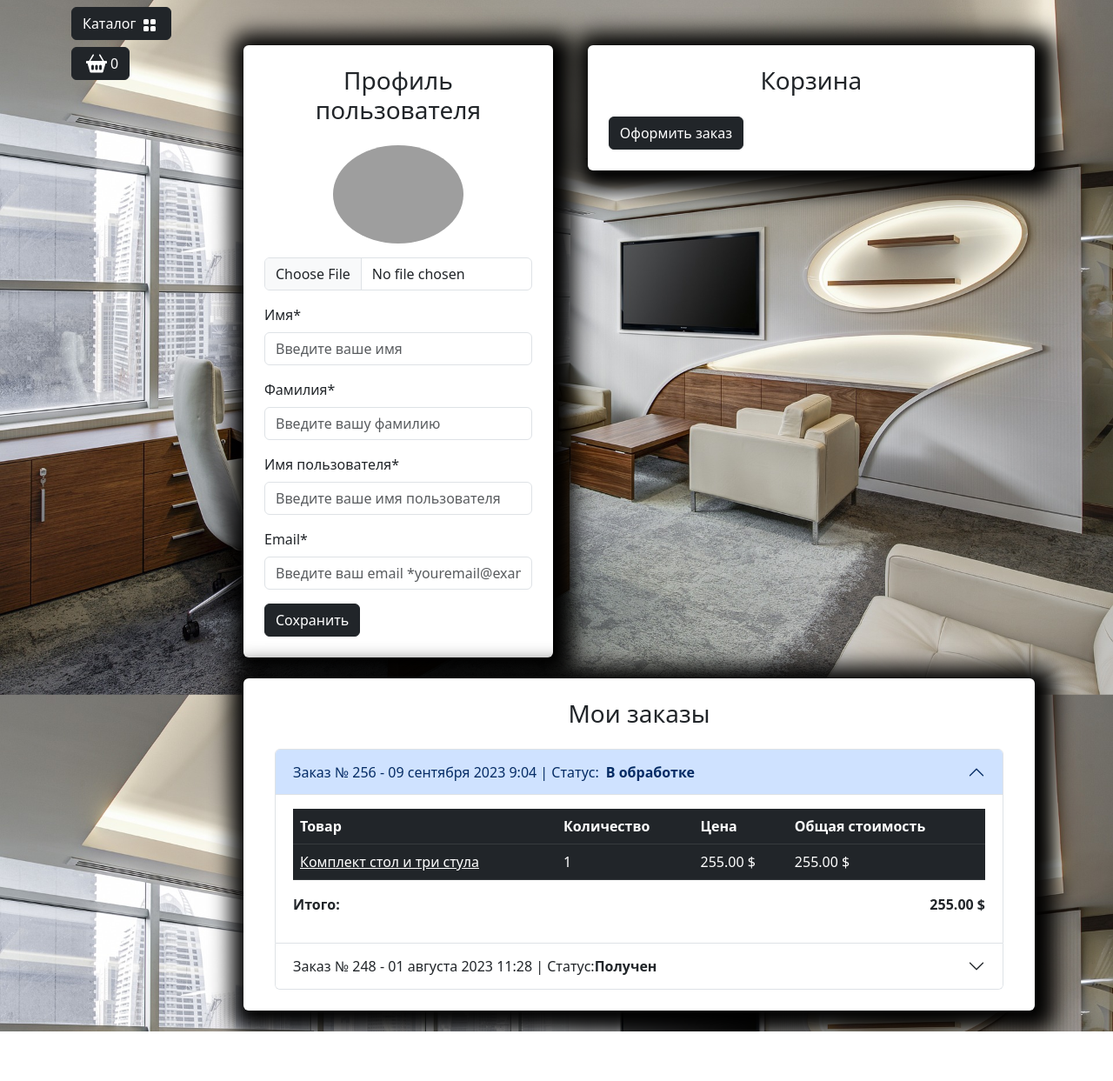
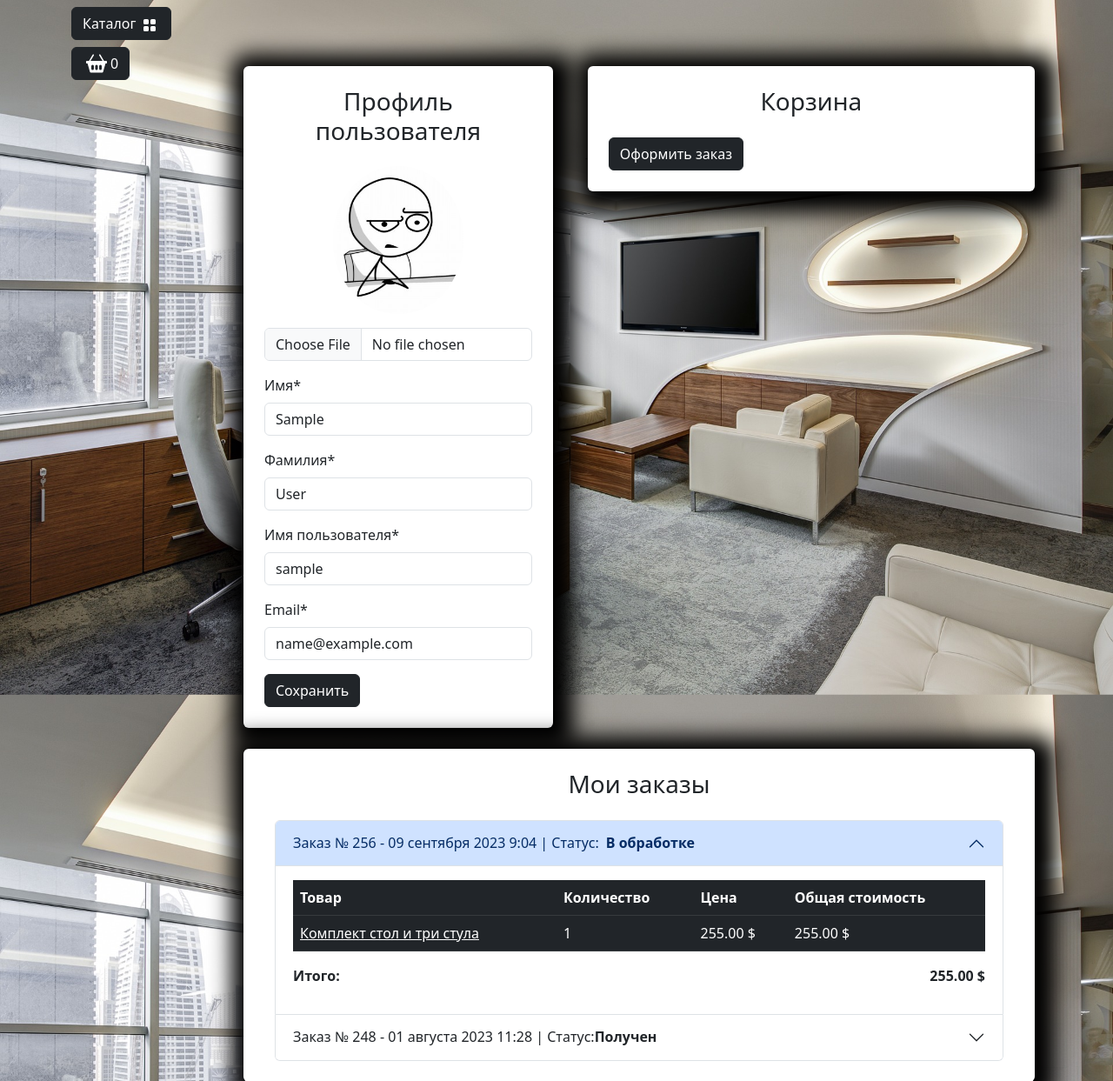
Before and after one commit to ZeRcooI/FurnitureStore, a Django app: page /user/profile/ in a window 1280 px wide. Shown: the part 56-1299 px from the top of the page at 87% size. Before the commit the page ends 1242 px from the top, so only its background shows below. Run offline with Django 5.2, Linux system fonts and the light colour scheme; the visitor is signed in with stand-in values (Sample User, id 1); data comes from the database, SQL or seed files in the repository; some libraries are stand-ins or nearby versions; grey boxes are pictures that could not be loaded.

Commit message:
Закончили с профилем

```diff
--- a/templates/includes/notifications.html
+++ b/templates/includes/notifications.html
@@ -12,3 +12,33 @@
   </div>
 </div>
 {% endif %}
+
+<div class="container mt-4">
+  <div class="row justify-content-center">
+    <div class="col-md-6">
+      {% if messages %}
+      {% for message in messages %}
+      {% if message.tags == 'success' %}
+      <div id="notification"
+           class="position-fixed start-50 translate-middle-x z-3 alert alert-success fade show custom-shadow"
+           role="alert">
+        {{ message }}
+      </div>
+      {% endif %}
+      {% if message.tags == 'warning' %}
+      <div id="notification"
+           class="position-fixed start-50 translate-middle-x z-3 alert alert-danger fade show custom-shadow"
+           role="alert">
+        {{ message }}
+      </div>
+      {% endif %}
+      {% endfor %}
+      {% else %}
+      <div id="jq-notification"
+           class="position-fixed start-50 translate-middle-x z-3 alert alert-success fade show custom-shadow"
+           style="display: none;" role="alert">
+      </div>
+      {% endif %}
+    </div>
+  </div>
+</div>
--- a/users/forms.py
+++ b/users/forms.py
@@ -1,5 +1,5 @@
 from django import forms
-from django.contrib.auth.forms import AuthenticationForm, UserCreationForm
+from django.contrib.auth.forms import AuthenticationForm, UserCreationForm, UserChangeForm
 
 from users.models import User
 
@@ -44,3 +44,21 @@ class UserRegistrationForm(UserCreationForm):
     email = forms.CharField()
     password1 = forms.CharField()
     password2 = forms.CharField()
+
+
+class ProfileForm(UserChangeForm):
+    class Meta:
+        model = User
+        fields = (
+            'image',
+            'first_name',
+            'last_name',
+            'username',
+            'email',
+        )
+
+    image = forms.ImageField(required=False)
+    first_name = forms.CharField()
+    last_name = forms.CharField()
+    username = forms.CharField()
+    email = forms.CharField()
--- a/users/templates/users/profile.html
+++ b/users/templates/users/profile.html
@@ -9,35 +9,69 @@
       <div class="col-md-5">
         <div class=" bg-white p-4 mb-4 mx-2 rounded custom-shadow">
           <h3 class="text-center mb-4">Профиль пользователя</h3>
-          <form>
+          <form action="{% url 'user:profile' %}" method="post" enctype="multipart/form-data">
+            {% csrf_token %}
             <div class="row">
               <div class="col-md-12 mb-3 text-center">
-                <img src="{% static 'deps/icons/baseavatar.jpg' %}"
+                {% if user.image %}
+                <img src="{{ user.image.url }}"
                      alt="Аватар пользователя" class="img-fluid rounded-circle"
                      style="max-width: 150px;">
-                <input type="file" class="form-control mt-3" id="avatar"
+                {% else %}
+                <img src="{% static 'deps/images/baseavatar.jpg' %}"
+                     alt="Аватар пользователя" class="img-fluid rounded-circle"
+                     style="max-width: 150px;">
+                {% endif %}
+                <input type="file" class="form-control mt-3" id="id_image"
+                       name="image"
                        accept="image/*">
+                {% if form.image.errors %}
+                <div class="alert alert-danger alert-dismissible fade show">{{ form.image.errors }}</div>
+                {% endif %}
               </div>
               <div class="col-md-12 mb-3">
-                <label for="firstName" class="form-label">Имя*</label>
-                <input type="text" class="form-control" id="firstName"
-                       placeholder="Введите ваше имя" value="" required>
+                <label for="id_first_name" class="form-label">Имя*</label>
+                <input type="text" class="form-control" id="id_first_name"
+                       name="first_name"
+                       placeholder="Введите ваше имя"
+                       value="{{ form.first_name.value }}"
+                       required>
+                {% if form.first_name.errors %}
+                <div class="alert alert-danger alert-dismissible fade show">{{ form.first_name.errors }}</div>
+                {% endif %}
               </div>
               <div class="col-md-12 mb-3">
-                <label for="lastName" class="form-label">Фамилия*</label>
-                <input type="text" class="form-control" id="lastName"
-                       placeholder="Введите вашу фамилию" value="" required>
+                <label for="id_lastName" class="form-label">Фамилия*</label>
+                <input type="text" class="form-control" id="id_lastName"
+                       name="last_name"
+                       placeholder="Введите вашу фамилию"
+                       value="{{ form.last_name.value }}"
+                       required>
+                {% if form.last_name.errors %}
+                <div class="alert alert-danger alert-dismissible fade show">{{ form.last_name.errors }}</div>
+                {% endif %}
               </div>
               <div class="col-md-12 mb-3">
-                <label for="username" class="form-label">Имя пользователя*</label>
-                <input type="text" class="form-control" id="username"
-                       placeholder="Введите ваше имя пользователя" value="" required>
+                <label for="id_username" class="form-label">Имя пользователя*</label>
+                <input type="text" class="form-control" id="id_username"
+                       name="username"
+                       placeholder="Введите ваше имя пользователя"
+                       value="{{ form.username.value }}"
+                       required>
+                {% if form.username.errors %}
+                <div class="alert alert-danger alert-dismissible fade show">{{ form.username.errors }}</div>
+                {% endif %}
               </div>
               <div class="col-md-12 mb-3">
-                <label for="email" class="form-label">Email*</label>
-                <input type="email" class="form-control" id="email"
-                       placeholder="Введите ваш email *youremail@example.com" value=""
+                <label for="id_email" class="form-label">Email*</label>
+                <input type="email" class="form-control" id="id_email"
+                       name="email"
+                       placeholder="Введите ваш email *youremail@example.com"
+                       value="{{ form.email.value }}"
                        required>
+                {% if form.email.errors %}
+                <div class="alert alert-danger alert-dismissible fade show">{{ form.email.errors }}</div>
+                {% endif %}
               </div>
             </div>
             <button type="submit" class="btn btn-dark">Сохранить</button>
--- a/users/views.py
+++ b/users/views.py
@@ -1,10 +1,11 @@
-from django.contrib import auth
+from django.contrib import auth, messages
+from django.contrib.auth.decorators import login_required
 from django.http import HttpResponseRedirect
 from django.shortcuts import render, redirect
 from django.template.context_processors import request
 from django.urls import reverse
 
-from users.forms import UserLoginForm, UserRegistrationForm
+from users.forms import UserLoginForm, UserRegistrationForm, ProfileForm
 
 
 def login(request):
@@ -16,6 +17,7 @@ def login(request):
             user = auth.authenticate(username=username, password=password)
             if user:
                 auth.login(request, user)
+                messages.success(request, 'Вы вошли в аккаунт')
                 return HttpResponseRedirect(reverse('main:index'))
     else:
         form = UserLoginForm()
@@ -34,6 +36,7 @@ def registration(request):
             form.save()
             user = form.instance
             auth.login(request, user)
+            messages.success(request, f'{user.username}, Вы успешно зарегестрировались и вошли в аккаунт')
             return HttpResponseRedirect(reverse('main:index'))
     else:
         form = UserRegistrationForm()
@@ -45,13 +48,26 @@ def registration(request):
     return render(request, 'users/registration.html', context)
 
 
+@login_required
 def profile(request):
+    if request.method == 'POST':
+        form = ProfileForm(data=request.POST, instance=request.user, files=request.FILES)
+        if form.is_valid():
+            form.save()
+            messages.success(request, 'Профиль успешно обновлён')
+            return HttpResponseRedirect(reverse('user:profile'))
+    else:
+        form = ProfileForm(instance=request.user)
+
     context = {
         'title': 'HOME - Кабинет',
+        'form': form
     }
     return render(request, 'users/profile.html', context)
 
 
+@login_required
 def logout(request):
+    messages.success(request, f'{request.user.username}, Вы вышли из аккаунта')
     auth.logout(request)
     return redirect(reverse('main:index'))
```
Also changed, not shown: media/users_images/photo_2022-08-04_19-32-12.jpg (added).
